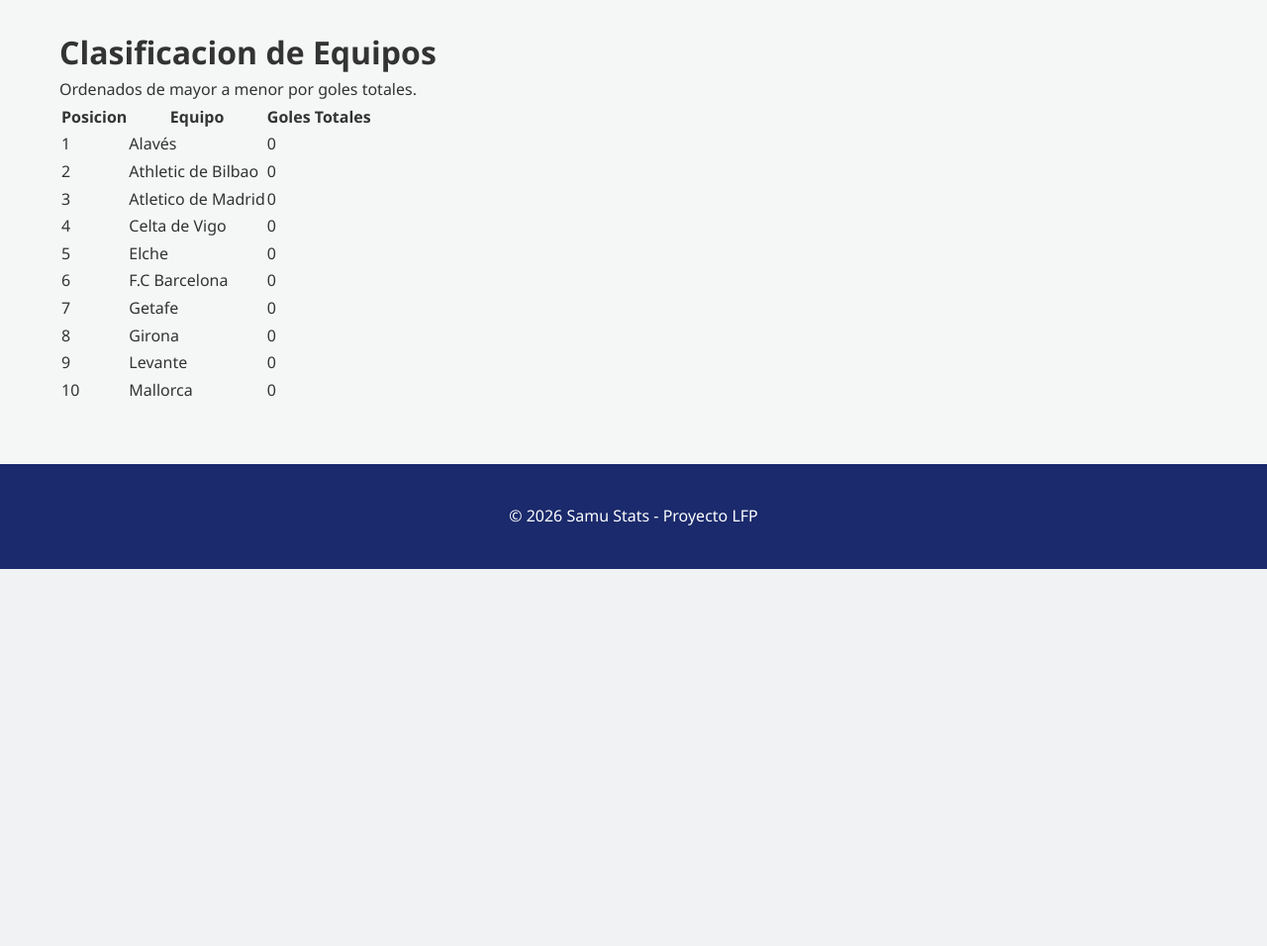
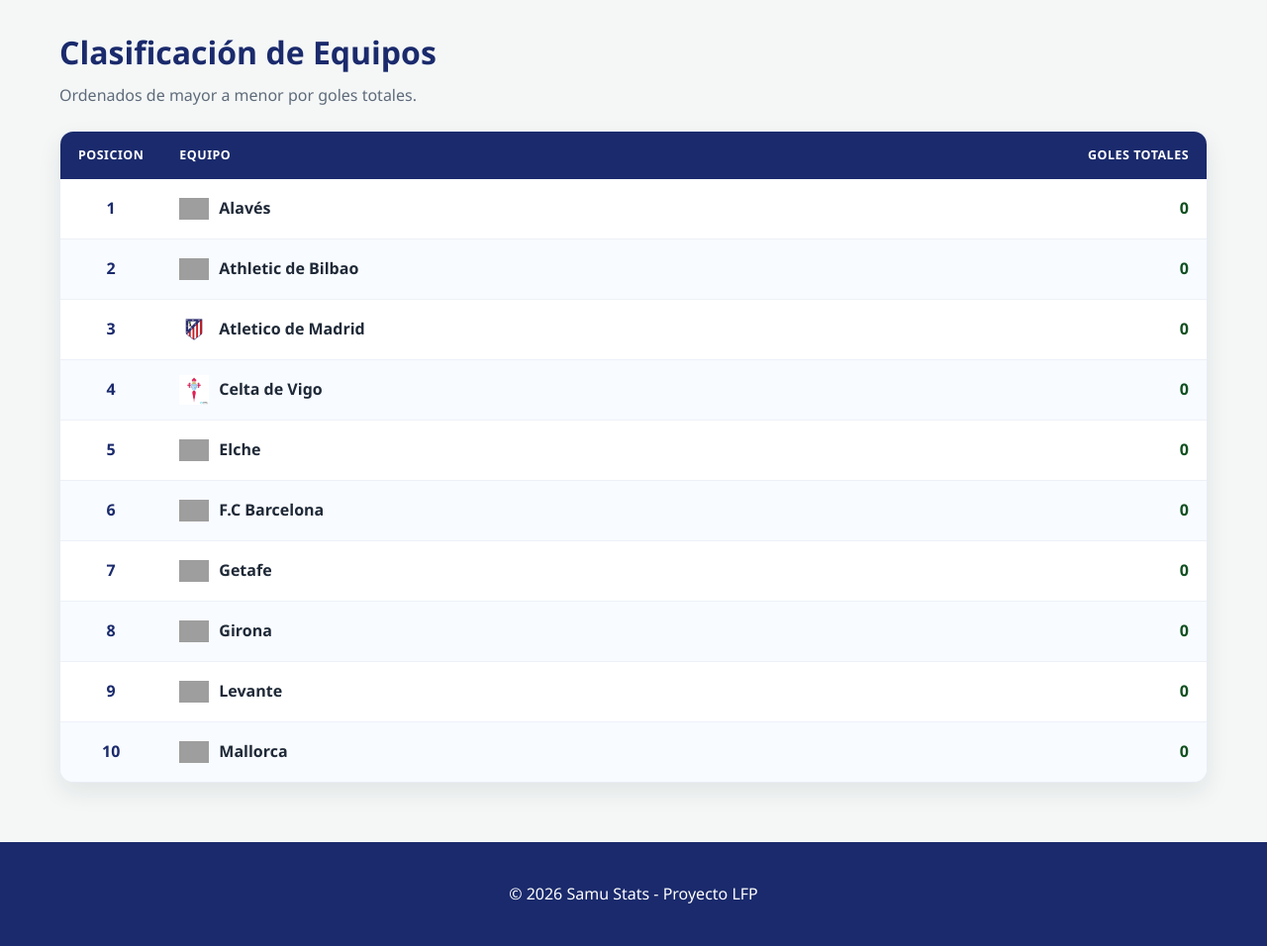
Before and after one commit to paumonts04/LALIGA, a PHP site: page /php/clasificacion.php in a window 1280 px wide. Shown: the part 243-1199 px from the top of the page at 99% size. Before the commit the page ends 818 px from the top, so only its background shows below. Run offline with PHP 8.4, Linux system fonts and the light colour scheme; a user stored in the database is signed in; data comes from the database, SQL or seed files in the repository; grey boxes are pictures that could not be loaded.

Commit message:
CSS i nav-bar

```diff
--- a/css/style.css
+++ b/css/style.css
@@ -670,27 +646,143 @@ body {
     flex-direction: column;
     align-items: center;
     text-decoration: none;
-    min-width: 80px;
+    flex: 1 1 0;
+    min-width: 0;
     transition: transform 0.2s ease;
     opacity: 1;
 }
 
 .nav-equipo-item img {
-    width: 40px;
-    height: 40px;
+    width: 62px;
+    height: 62px;
     object-fit: contain;
     margin-bottom: 6px;
     image-rendering: -webkit-optimize-contrast;
 }
 
 .nav-equipo-nombre {
-    font-size: 0.72rem;
-    color: #444;
+    font-size: 0.58rem;
+    color: #ffffff;
     font-weight: 700;
     text-align: center;
+    line-height: 1.05;
 }
 
 /* SELECCIONADO */
 .nav-equipo-item.active .nav-equipo-nombre {
     color: #e63946;
 }
+
+/* CLASIFICACION */
+.titulo-pagina {
+    margin-bottom: 22px;
+}
+
+.titulo-pagina h1 {
+    color: #1a2a6c;
+    font-size: 2rem;
+    margin-bottom: 6px;
+}
+
+.titulo-pagina p {
+    color: #5f6b7a;
+}
+
+.tabla-clasificacion-wrapper {
+    background: #ffffff;
+    border-radius: 14px;
+    box-shadow: 0 10px 25px rgba(17, 24, 39, 0.08);
+    overflow: hidden;
+    border: 1px solid #e8edf5;
+}
+
+.tabla-clasificacion {
+    width: 100%;
+    border-collapse: collapse;
+}
+
+.tabla-clasificacion thead th {
+    background: #1a2a6c;
+    color: #ffffff;
+    text-transform: uppercase;
+    letter-spacing: 0.04em;
+    font-size: 0.78rem;
+    font-weight: 700;
+    padding: 14px 18px;
+    text-align: left;
+}
+
+.tabla-clasificacion td {
+    padding: 15px 18px;
+    border-bottom: 1px solid #edf1f7;
+    font-weight: 600;
+    color: #1f2937;
+    vertical-align: middle;
+}
+
+.equipo-clasif {
+    display: inline-flex;
+    align-items: center;
+    gap: 10px;
+    vertical-align: middle;
+}
+
+.escudo-clasif {
+    width: 30px;
+    height: 30px;
+    object-fit: contain;
+}
+
+.tabla-clasificacion tbody tr:nth-child(even) {
+    background-color: #f8fbff;
+}
+
+.tabla-clasificacion tbody tr:hover {
+    background-color: #eef4ff;
+}
+
+.tabla-clasificacion tbody tr:last-child td {
+    border-bottom: none;
+}
+
+.tabla-clasificacion th:first-child {
+    width: 90px;
+    text-align: center;
+    font-weight: 800;
+    color: #ffffff;
+}
+
+.tabla-clasificacion td:first-child {
+    width: 90px;
+    text-align: center;
+    font-weight: 800;
+    color: #1a2a6c;
+}
+
+.tabla-clasificacion th:last-child {
+    text-align: right;
+    color: #ffffff;
+}
+
+.tabla-clasificacion td:last-child {
+    text-align: right;
+    font-variant-numeric: tabular-nums;
+    color: #0f4f1f;
+}
+
+@media (max-width: 768px) {
+    .titulo-pagina h1 {
+        font-size: 1.55rem;
+    }
+
+    .tabla-clasificacion thead th,
+    .tabla-clasificacion td {
+        padding: 12px 10px;
+        font-size: 0.9rem;
+    }
+
+    .tabla-clasificacion th:first-child,
+    .tabla-clasificacion td:first-child {
+        width: 70px;
+    }
+}
--- a/php/clasificacion.php
+++ b/php/clasificacion.php
@@ -11,10 +11,11 @@ require_once 'header.php';
 $sql = "SELECT
             e.id_equipo,
             e.equipo,
+            e.escudo,
             SUM(j.goles) AS goles_totales
         FROM equipos e
         JOIN jugadores j ON e.id_equipo = j.id_equipo
-        GROUP BY e.id_equipo, e.equipo
+        GROUP BY e.id_equipo, e.equipo, e.escudo
         ORDER BY goles_totales DESC, e.equipo ASC
         LIMIT 10";
 
@@ -23,7 +24,7 @@ $res = $con->query($sql);
 
 <main class="content-wrapper">
     <div class="titulo-pagina">
-        <h1>Clasificacion de Equipos</h1>
+        <h1>Clasificación de Equipos</h1>
         <p>Ordenados de mayor a menor por goles totales.</p>
     </div>
 
@@ -44,7 +45,12 @@ $res = $con->query($sql);
                         ?>
                         <tr>
                             <td><?php echo $posicion; ?></td>
-                            <td><?php echo htmlspecialchars($fila['equipo']); ?></td>
+                            <td>
+                                <span class="equipo-clasif">
+                                    <img src="/LALIGA/img/escudos/<?php echo htmlspecialchars($fila['escudo']); ?>" alt="<?php echo htmlspecialchars($fila['equipo']); ?>" class="escudo-clasif" onerror="this.src='/LALIGA/img/escudos/default.png';">
+                                    <span><?php echo htmlspecialchars($fila['equipo']); ?></span>
+                                </span>
+                            </td>
                             <td><?php echo (int)$fila['goles_totales']; ?></td>
                         </tr>
                         <?php
```
Also changed, not shown: other parts of css/style.css (+4 -28 lines).
